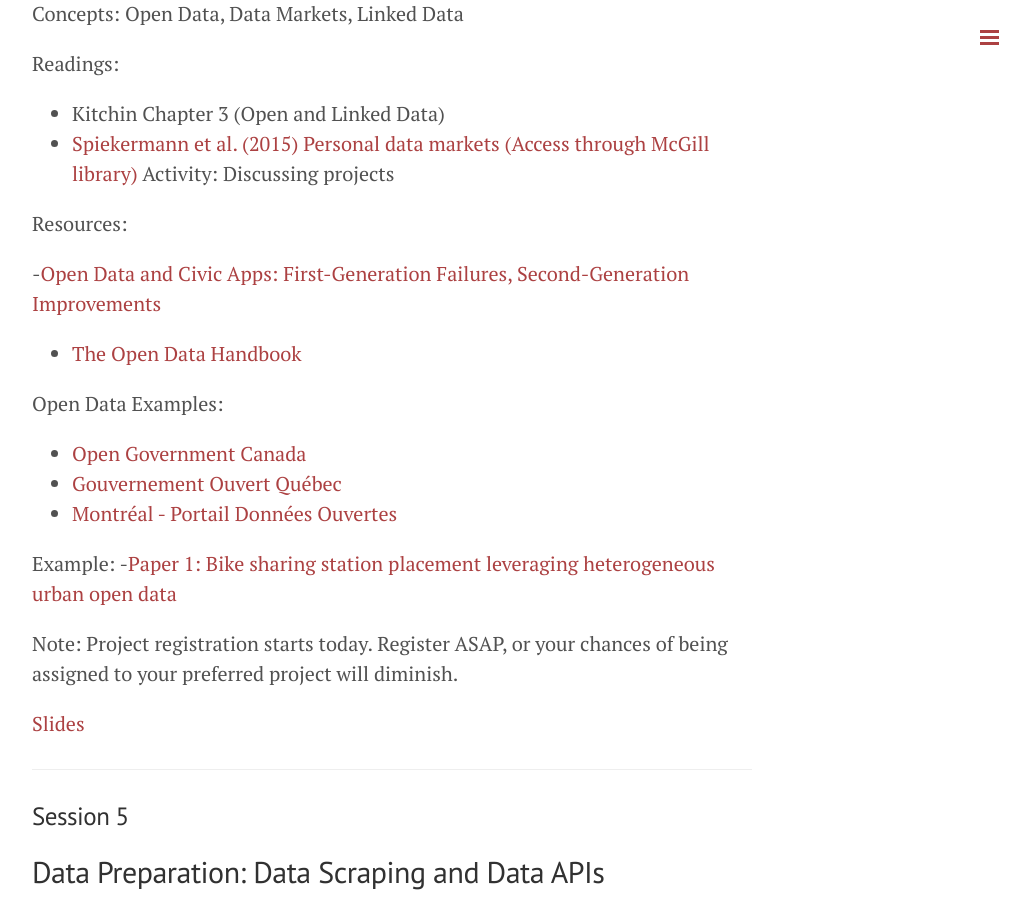
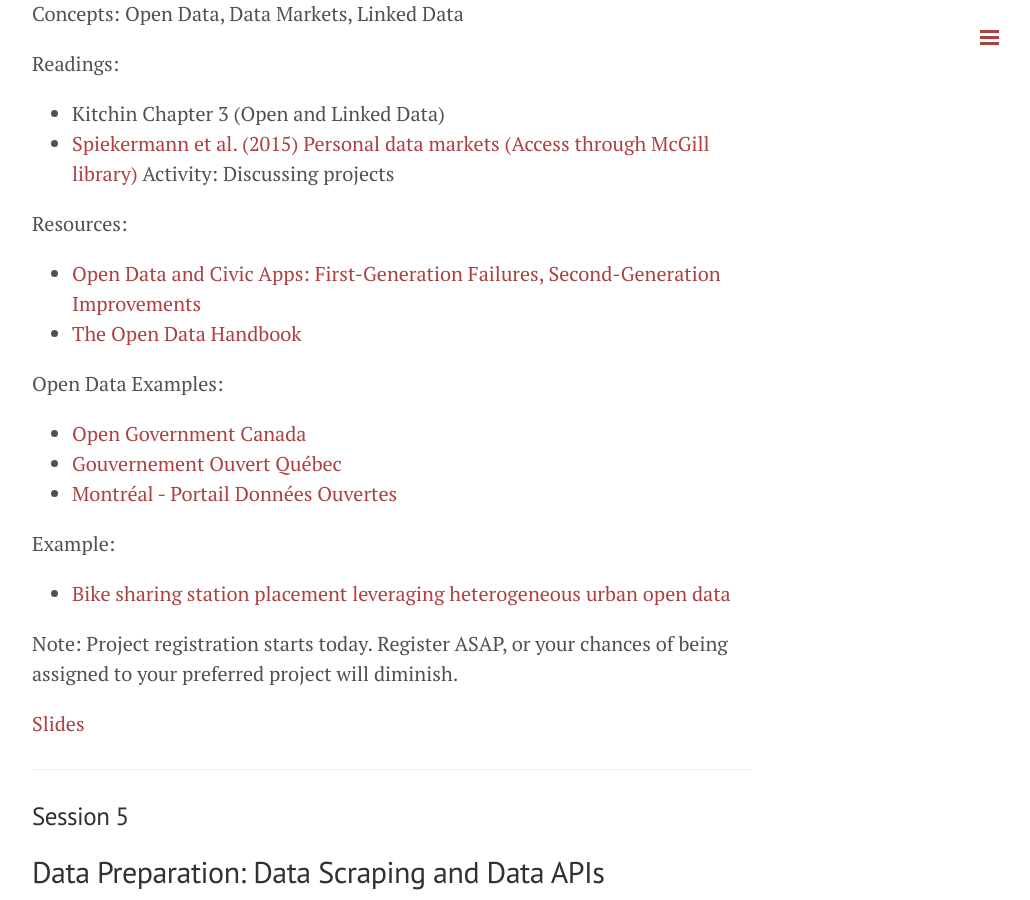
Before and after one commit to retrography/data-management, a Jekyll site: the page built from outline.markdown, in a window 1280 px wide and 900 px high, scrolled down 1916 px. Shown: the whole window, without its empty margins (248-1278 px from the left). Built offline with Jekyll 4.4.1, drawn with Linux system fonts in a browser that asks for light colours; Markdown is read by kramdown in place of the engine named in the settings.

Commit message:
Update outline.markdown

```diff
--- a/outline.markdown
+++ b/outline.markdown
@@ -34,11 +34,11 @@ Exercise 1:
 
 - [Paper for groups 1 & 2](http://delivery.acm.org/10.1145/2810000/2805845/p1293-canzian.pdf?ip=198.48.215.232&id=2805845&acc=OPENTOC&key=4D4702B0C3E38B35%2E4D4702B0C3E38B35%2E4D4702B0C3E38B35%2E9F04A3A78F7D3B8D&CFID=571728027&CFTOKEN=51218699&__acm__=1451512856_d778106f00a8488a9d5164bfd1fa51cb)
 
--[Paper for groups 3 & 4](http://delivery.acm.org/10.1145/2810000/2805828/p1281-zhang.pdf?ip=198.48.215.232&id=2805828&acc=OPENTOC&key=4D4702B0C3E38B35%2E4D4702B0C3E38B35%2E4D4702B0C3E38B35%2E9F04A3A78F7D3B8D&CFID=571728027&CFTOKEN=51218699&__acm__=1451512886_35d6663e9d979c652cb8597fc38c6f58)
+- [Paper for groups 3 & 4](http://delivery.acm.org/10.1145/2810000/2805828/p1281-zhang.pdf?ip=198.48.215.232&id=2805828&acc=OPENTOC&key=4D4702B0C3E38B35%2E4D4702B0C3E38B35%2E4D4702B0C3E38B35%2E9F04A3A78F7D3B8D&CFID=571728027&CFTOKEN=51218699&__acm__=1451512886_35d6663e9d979c652cb8597fc38c6f58)
 
--[Paper for groups 5 & 6 ](http://delivery.acm.org/10.1145/2810000/2807533/p1269-inoue.pdf?ip=198.48.215.232&id=2807533&acc=OPENTOC&key=4D4702B0C3E38B35%2E4D4702B0C3E38B35%2E4D4702B0C3E38B35%2E9F04A3A78F7D3B8D&CFID=571728027&CFTOKEN=51218699&__acm__=1451512943_6c08373dfcbe626d535b2f7af43ac684)
+- [Paper for groups 5 & 6 ](http://delivery.acm.org/10.1145/2810000/2807533/p1269-inoue.pdf?ip=198.48.215.232&id=2807533&acc=OPENTOC&key=4D4702B0C3E38B35%2E4D4702B0C3E38B35%2E4D4702B0C3E38B35%2E9F04A3A78F7D3B8D&CFID=571728027&CFTOKEN=51218699&__acm__=1451512943_6c08373dfcbe626d535b2f7af43ac684)
 
--[Paper for groups 7 & 8](http://delivery.acm.org/10.1145/2810000/2805834/p529-rubin.pdf?ip=198.48.215.232&id=2805834&acc=OPENTOC&key=4D4702B0C3E38B35%2E4D4702B0C3E38B35%2E4D4702B0C3E38B35%2E9F04A3A78F7D3B8D&CFID=571728027&CFTOKEN=51218699&__acm__=1451513456_8d8c5810eb3e8d671df7d675eb2f6afc)
+- [Paper for groups 7 & 8](http://delivery.acm.org/10.1145/2810000/2805834/p529-rubin.pdf?ip=198.48.215.232&id=2805834&acc=OPENTOC&key=4D4702B0C3E38B35%2E4D4702B0C3E38B35%2E4D4702B0C3E38B35%2E9F04A3A78F7D3B8D&CFID=571728027&CFTOKEN=51218699&__acm__=1451513456_8d8c5810eb3e8d671df7d675eb2f6afc)
 
 [Slides](https://docs.google.com/presentation/d/16tci79KZxBs36IEbyt611LhzLUEFDP3B9a9XB-HOWRk/edit#slide=id.gf5f850127_0_12)
 
@@ -66,7 +66,7 @@ Activity: Discussing projects
 
 Resources:
 
--[Open Data and Civic Apps: First-Generation Failures, Second-Generation Improvements](http://cacm.acm.org/magazines/2016/1/195725-open-data-and-civic-apps/fulltext)
+- [Open Data and Civic Apps: First-Generation Failures, Second-Generation Improvements](http://cacm.acm.org/magazines/2016/1/195725-open-data-and-civic-apps/fulltext)
 - [The Open Data Handbook](http://opendatahandbook.org)
 
 Open Data Examples:
@@ -75,7 +75,7 @@ Open Data Examples:
 - [Montréal - Portail Données Ouvertes](http://donnees.ville.montreal.qc.ca)
 
 Example:
--[Paper 1: Bike sharing station placement leveraging heterogeneous urban open data](http://dl.acm.org/citation.cfm?id=2804291)
+- [Bike sharing station placement leveraging heterogeneous urban open data](http://dl.acm.org/citation.cfm?id=2804291)
 
 Note: Project registration starts today. Register ASAP, or your chances of being assigned to your preferred project will diminish.
 
```
